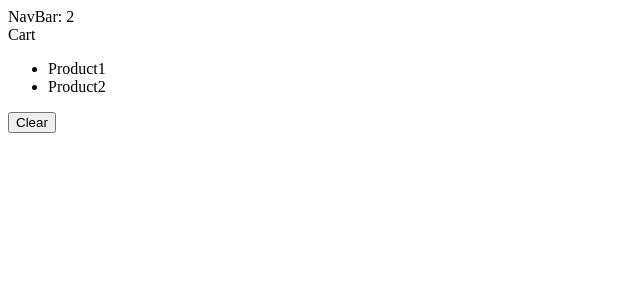
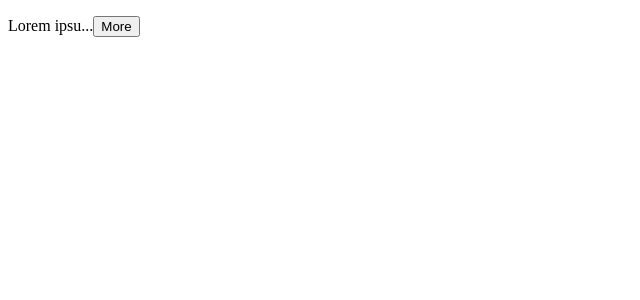
Before and after one commit to iy2chang/react-play, a React (Vite) app: page / in a window 1280 px wide. Shown: the top 300 px of the page, without its empty margins (0-640 px from the left). Built offline with nearby package versions, Linux system fonts and the light colour scheme.

Commit message:
expandable text

```diff
--- a/src/App.tsx
+++ b/src/App.tsx
@@ -1,14 +1,21 @@
-import { useState } from "react";
-import NavBar from "./components/NavBar";
-import Cart from "./components/Cart";
+import ExpandableText from "./components/ExpandableText";
 
 function App() {
-  const [cartItems, setCartItems] = useState(["Product1", "Product2"]);
-
   return (
     <div>
-      <NavBar cartItemsCount={cartItems.length} />
-      <Cart cartItems={cartItems} onClear={() => setCartItems([])} />
+      <ExpandableText maxChars={10}>
+        Lorem ipsum dolor sit amet consectetur, adipisicing elit. Velit harum
+        quae quod minus placeat, excepturi beatae aliquam sint expedita, odio
+        nam? Praesentium minus nisi maiores optio dicta animi id nostrum
+        accusamus, asperiores odit, inventore iure quia hic autem nemo alias
+        incidunt dignissimos quisquam cumque quam consectetur sed! Nisi dolor,
+        fugiat quae dolorum, odio cum illo expedita suscipit velit illum
+        sapiente! Facilis velit, illo consectetur accusantium veniam quam
+        laboriosam necessitatibus vero explicabo beatae aut, odit, enim est
+        omnis. Expedita quo laborum voluptas vero mollitia error! A reiciendis
+        ipsa nulla nisi, soluta ipsum, beatae repellendus excepturi nobis
+        corrupti iure repudiandae temporibus perferendis?
+      </ExpandableText>
     </div>
   );
 }
--- /dev/null
+++ b/src/components/ExpandableText.tsx
@@ -0,0 +1,23 @@
+import { useState } from "react";
+
+interface Props {
+  children: string;
+  maxChars?: number;
+}
+
+const ExpandableText = ({ children, maxChars = 100 }: Props) => {
+  const [isExpanded, setIsExpanded] = useState(false);
+  if (children.length <= 100) return <p>{children}</p>;
+
+  const text = isExpanded ? children : children.substring(0, maxChars);
+  return (
+    <p>
+      {text}...
+      <button onClick={() => setIsExpanded(!isExpanded)}>
+        {isExpanded ? "Less" : "More"}
+      </button>
+    </p>
+  );
+};
+
+export default ExpandableText;
```
